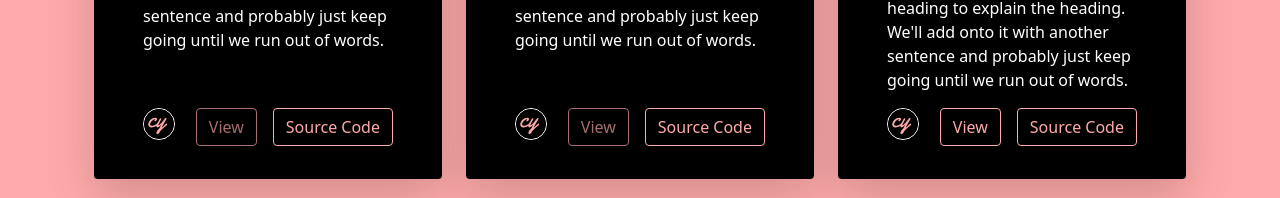
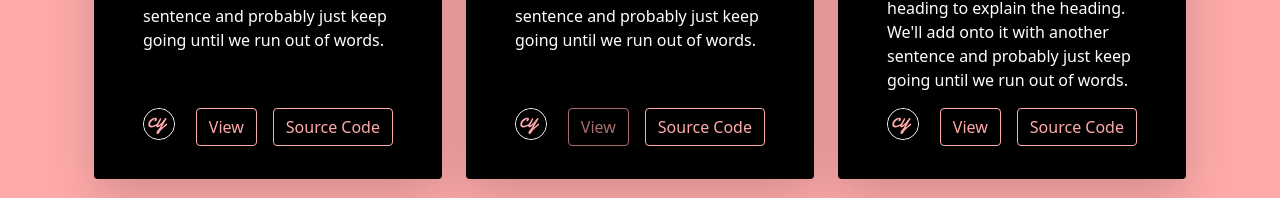
Before and after one commit to cyator/my-portfolio, a React (Create React App) app: page / in a window 1280 px wide. Shown: the part 1053-1251 px from the top of the page. Built offline with nearby package versions, Linux system fonts and the light colour scheme.

Commit message:
added yotefresh link

```diff
--- a/src/components/Home.jsx
+++ b/src/components/Home.jsx
@@ -23,6 +23,7 @@ function Home() {
 								desc="Paragraph of text beneath the heading to explain the heading. We'll
 					add onto it with another sentence and probably just keep going until
 					we run out of words."
+								view='http://yotefresh.centralus.cloudapp.azure.com/'
 								code="https://github.com/cyator/yotefresh-groceries.git"
 							/>
 						</div>
```
